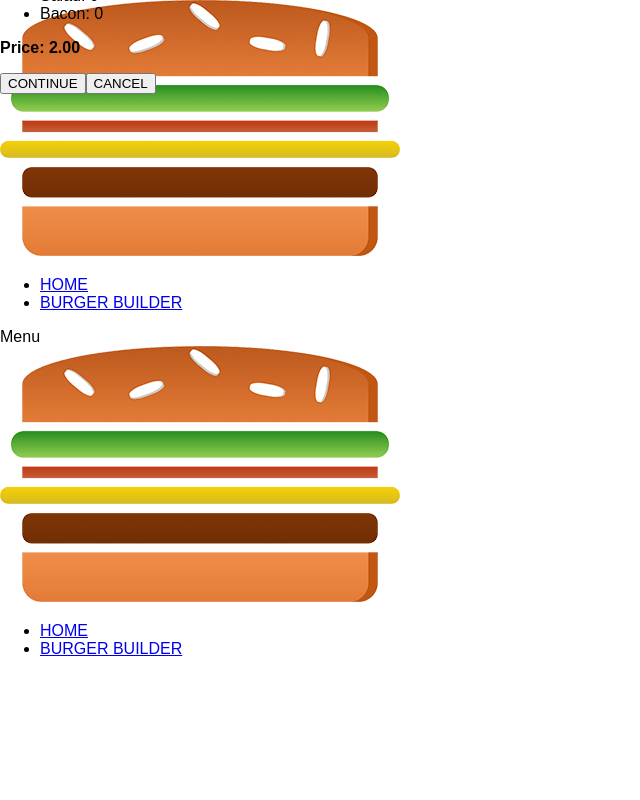
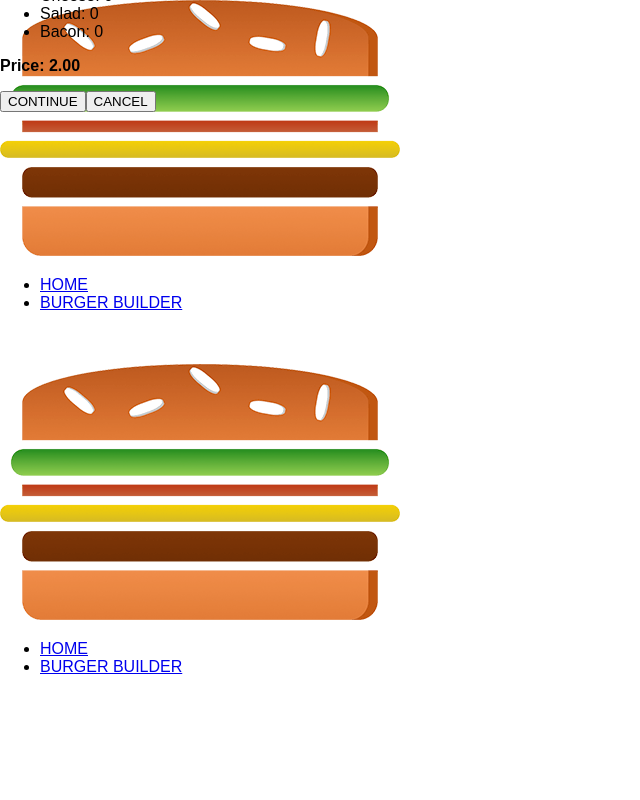
Before and after one commit to mebeborn/burger-builder, a React app: page / in a window 1280 px wide. Shown: the top 800 px of the page, without its empty margins (0-640 px from the left). Built offline with nearby package versions, Linux system fonts and the light colour scheme.

Commit message:
Sidedrawer bar (resp.) finised

```diff
--- a/src/components/Burger/Burger.css
+++ b/src/components/Burger/Burger.css
@@ -1,24 +1,30 @@
 .Burger {
+  width: 100%;
   margin: auto;
-  /* overflow: scroll; */
   height: 250px;
-  width: 100%;
+  overflow: scroll;
   text-align: center;
   font-weight: bold;
   font-size: 1.2rem;
 }
 
-
- @media (min-width: 500px) and (min-height: 201px) {
+@media (min-width: 500px) and (min-height: 400px) {
   .Burger {
-    width: 450px;
-    height: 400px;
+      width: 350px;
+      height: 300px;
   }
 }
 
-@media (min-width: 700px) and (min-height: 1000px) {
+@media (min-width: 500px) and (min-height: 401px) {
   .Burger {
-    width: 700px;
-    height: 600px;
+      width: 450px;
+      height: 400px;
   }
 }
+
+@media (min-width: 1000px) and (min-height: 700px) {
+  .Burger {
+      width: 700px;
+      height: 600px;
+  }
+}
--- a/src/components/Layout/Layout.js
+++ b/src/components/Layout/Layout.js
@@ -7,18 +7,23 @@ import classes from './Layout.css'
 
 class Layout extends Component {
   state ={
-    showSideDrawer: true
+    showSideDrawer: false
   }
 
   sideDraweClosedHandler =() => {
     this.setState({showSideDrawer: false})
   }
 
+  sideDraweOpenedHandler =() => {
+    this.setState({showSideDrawer: true})
+  }
+
+
   render() {
     return (
       <Aux>
         <SideDrawer open={this.state.showSideDrawer} closed={this.sideDraweClosedHandler}/>
-        <Toolbar />
+        <Toolbar show={this.sideDraweOpenedHandler}/>
         <main className={classes.Content}>{this.props.children}</main>
       </Aux>
     )
--- /dev/null
+++ b/src/components/UI/MenuButton/MenuButton.css
@@ -0,0 +1,5 @@
+@media (min-width: 500px) {
+  .MenuButton {
+    display: none;
+  }
+}
--- /dev/null
+++ b/src/components/UI/MenuButton/MenuButton.js
@@ -0,0 +1,13 @@
+import React from 'react';
+import icon from '../../../assets/images/menu32.png';
+import clases from './MenuButton.css';
+
+const menuButton = (props) => {
+  return (
+    <div onClick={props.clicked} className={clases.MenuButton}>
+      <img src={icon} />
+    </div>
+  );
+}
+
+export default menuButton;
--- a/src/components/UI/Navigation/Toolbar/Toolbar.js
+++ b/src/components/UI/Navigation/Toolbar/Toolbar.js
@@ -2,12 +2,12 @@ import React from 'react';
 import Logo from '../../../Logo/Logo';
 import classes from './Toolbar.css';
 import NavigationItems from '../NavigationItems/NavigationItems';
+import MenuButton from '../../MenuButton/MenuButton';
 
-
-const toolbar = () => {
+const toolbar = (props) => {
   return (
     <header className={classes.Toolbar}>
-      <div>Menu</div>
+      <MenuButton clicked={props.show}/>
       <Logo />
       <nav className={classes.DesktopOnly}>
         <NavigationItems />
```
Also changed, not shown: src/assets/images/menu32.png (added).
